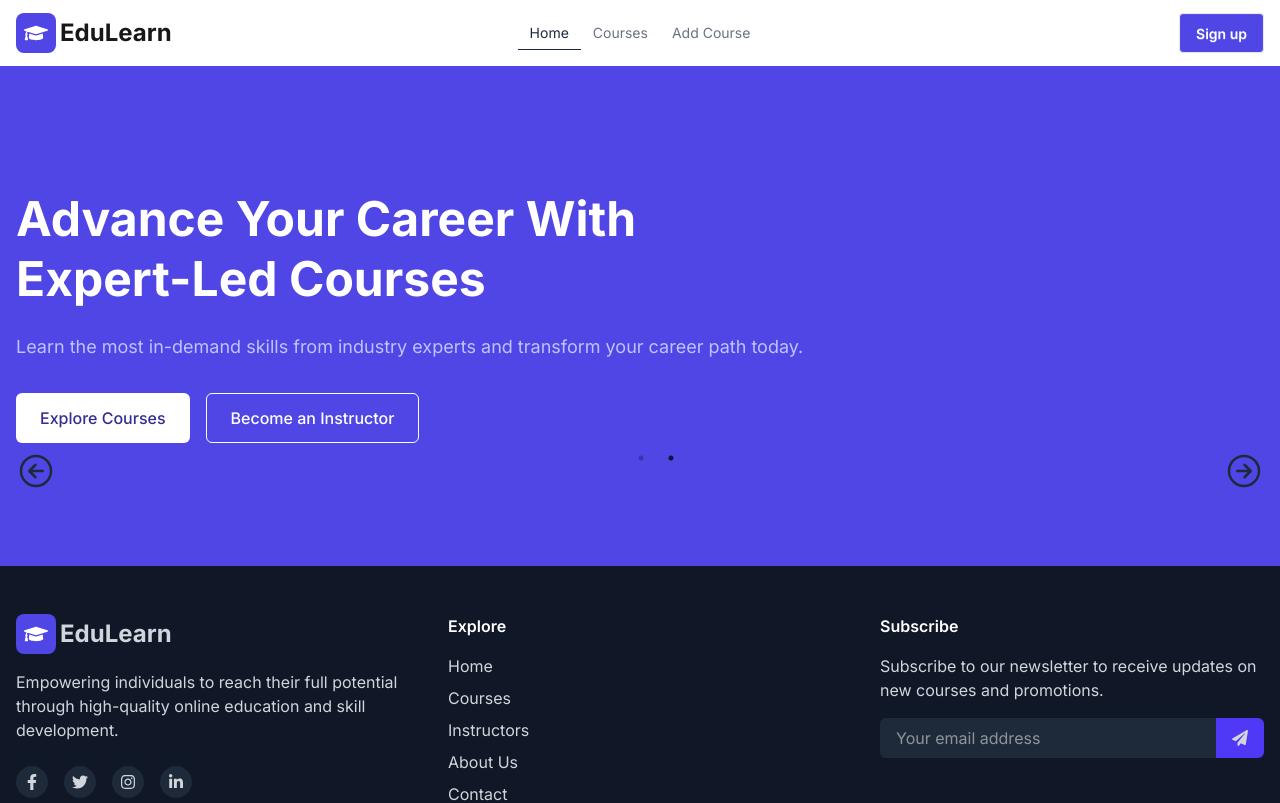
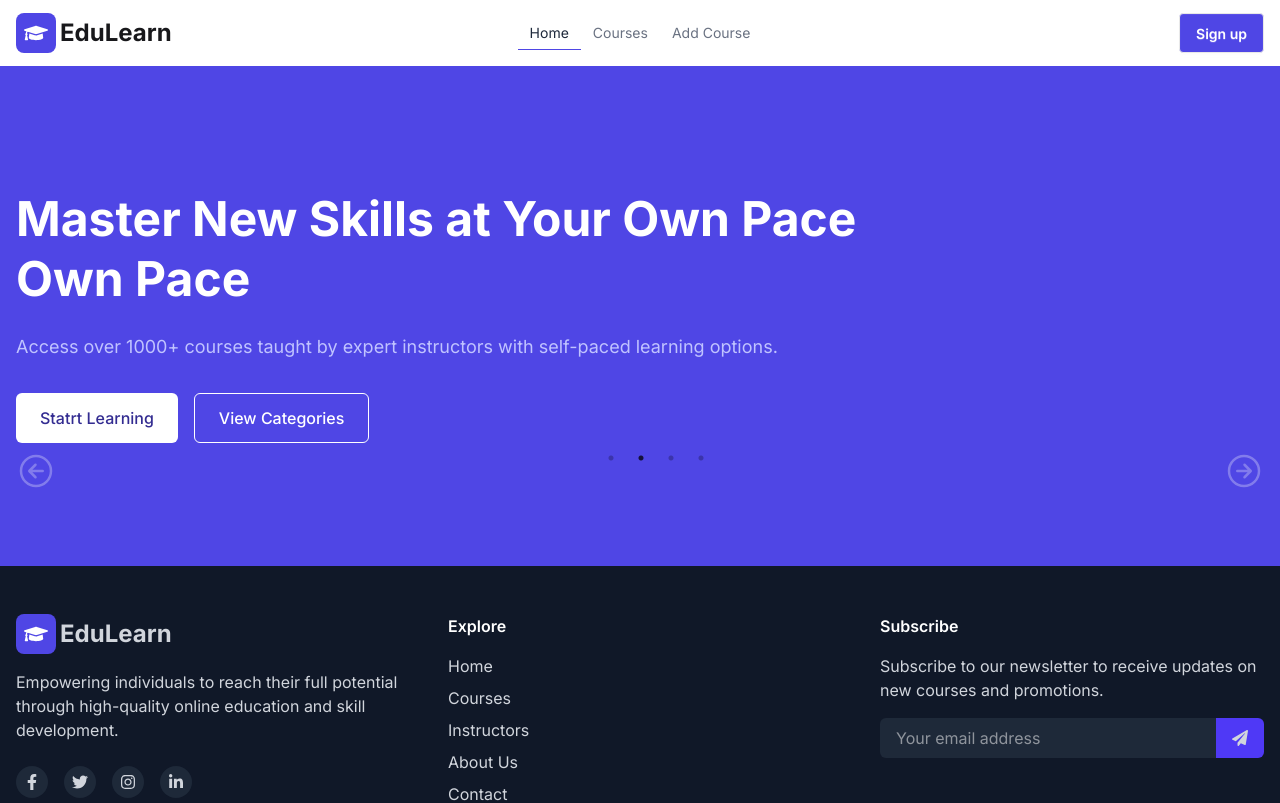
Before and after one commit to Aasif-Shahriar/edu-learn-client, a React (Vite) app: page / in a window 1280 px wide. Shown: the top 803 px of the page. Built offline with nearby package versions, Linux system fonts and the light colour scheme.

Commit message:
updated banner slider

```diff
--- a/src/index.css
+++ b/src/index.css
@@ -17,5 +17,5 @@ body {
 }
 
 a.active {
-  @apply text-[#1E293B] border-b rounded-none;
+  @apply text-[#1E293B] border-b border-primary rounded-none;
 }
--- a/src/pages/Home/banner/Banner.jsx
+++ b/src/pages/Home/banner/Banner.jsx
@@ -70,19 +70,60 @@ const Banner = () => {
           {/* slider - 2 */}
           <div>
             <h1 className="text-4xl md:text-5xl font-bold leading-tight">
-              Advance Your Career With <br className="hidden sm:block" />
-              Expert-Led Courses
+              Master New Skills at Your Own Pace
+              <br className="hidden sm:block" />
+              Own Pace
             </h1>
             <p className="mt-6 text-lg text-[#c0c3ff]">
-              Learn the most in-demand skills from industry experts and
-              transform your career path today.
+              Access over 1000+ courses taught by expert instructors with
+              self-paced learning options.
             </p>
             <div className="mt-8 flex flex-col sm:flex-row gap-4">
               <button className="bg-white text-[#332c91] font-medium py-3 px-6 rounded-md hover:bg-gray-200 transition cursor-pointer">
-                Explore Courses
+                Statrt Learning
               </button>
               <button className="bg-transparent border border-white py-3 px-6 rounded-md  transition font-medium hover:bg-white/10 cursor-pointer">
-                Become an Instructor
+                View Categories
+              </button>
+            </div>
+          </div>
+          {/* slider - 3 */}
+          <div>
+            <h1 className="text-4xl md:text-5xl font-bold leading-tight">
+              Learn From Anywhere,
+              <br className="hidden sm:block" />
+              Anytime You Want
+            </h1>
+            <p className="mt-6 text-lg text-[#c0c3ff]">
+              Enjoy the flexibility of online learning with 24/7 access to your
+              courses on any device.
+            </p>
+            <div className="mt-8 flex flex-col sm:flex-row gap-4">
+              <button className="bg-white text-[#332c91] font-medium py-3 px-6 rounded-md hover:bg-gray-200 transition cursor-pointer">
+                Browse All Courses
+              </button>
+              <button className="bg-transparent border border-white py-3 px-6 rounded-md  transition font-medium hover:bg-white/10 cursor-pointer">
+                Learn on the Go
+              </button>
+            </div>
+          </div>
+          {/* slider - 4 */}
+          <div>
+            <h1 className="text-4xl md:text-5xl font-bold leading-tight">
+              Get Certified & Showcase
+              <br className="hidden sm:block" />
+              Your Achievements
+            </h1>
+            <p className="mt-6 text-lg text-[#c0c3ff]">
+              Earn industry-recognized certificates and boost your profile with
+              every course you complete.
+            </p>
+            <div className="mt-8 flex flex-col sm:flex-row gap-4">
+              <button className="bg-white text-[#332c91] font-medium py-3 px-6 rounded-md hover:bg-gray-200 transition cursor-pointer">
+                Earn a Certificate
+              </button>
+              <button className="bg-transparent border border-white py-3 px-6 rounded-md  transition font-medium hover:bg-white/10 cursor-pointer">
+                See Success Stories
               </button>
             </div>
           </div>
--- a/src/pages/Home/banner/CustomArrow.jsx
+++ b/src/pages/Home/banner/CustomArrow.jsx
@@ -1,13 +1,16 @@
 import React from "react";
-import { IoArrowBackCircleOutline, IoArrowForwardCircleOutline } from "react-icons/io5";
+import {
+  IoArrowBackCircleOutline,
+  IoArrowForwardCircleOutline,
+} from "react-icons/io5";
 
 export const NextArrow = ({ onClick }) => {
   return (
     <div
-         className="absolute -bottom-12 right-4 z-10 cursor-pointer text-gray-800 hover:text-white transition-all duration-300"
+      className="absolute -bottom-12 right-4 z-10 cursor-pointer text-secondary/30 hover:text-white transition-all duration-300"
       onClick={onClick}
     >
-     <IoArrowForwardCircleOutline className="w-10 h-10" />
+      <IoArrowForwardCircleOutline className="w-10 h-10" />
     </div>
   );
 };
@@ -15,7 +18,7 @@ export const NextArrow = ({ onClick }) => {
 export const PrevArrow = ({ onClick }) => {
   return (
     <div
-         className="absolute -bottom-12 left-4 z-10 cursor-pointer text-gray-800 hover:text-white transition-all duration-300"
+      className="absolute -bottom-12 left-4 z-10 cursor-pointer text-secondary/30 hover:text-white transition-all duration-300"
       onClick={onClick}
     >
       <IoArrowBackCircleOutline className="w-10 h-10" />
```
